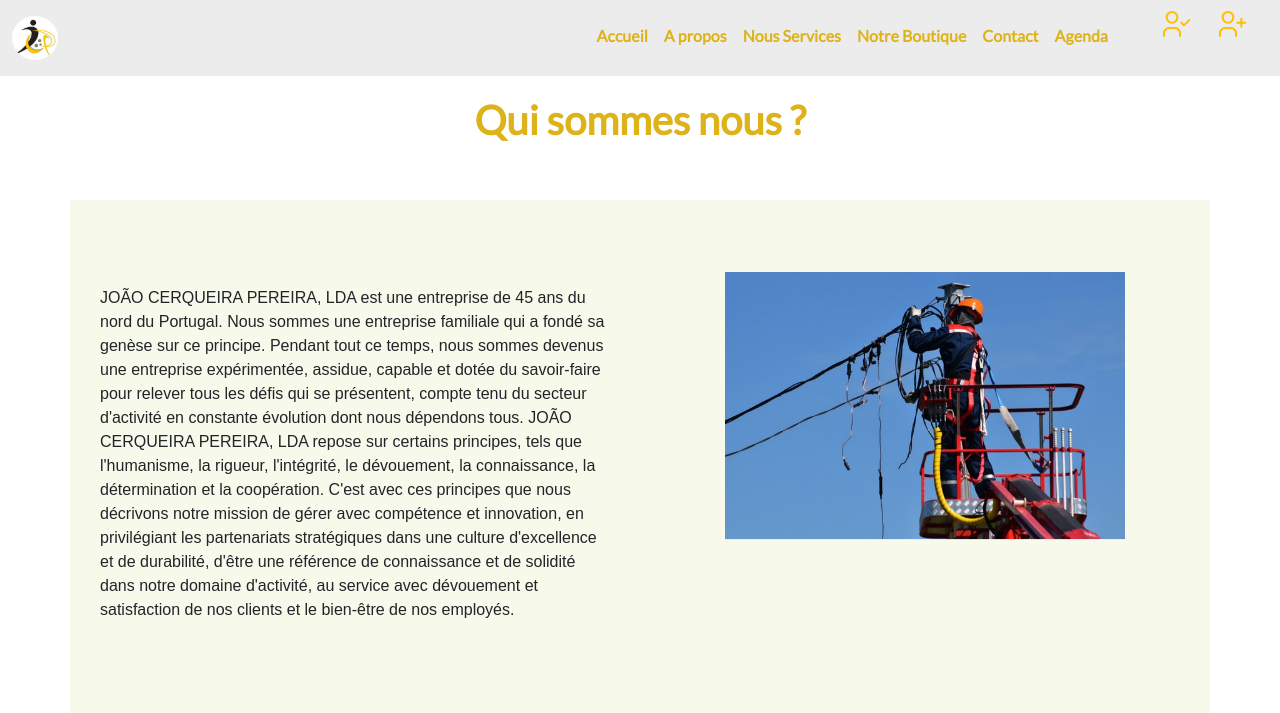
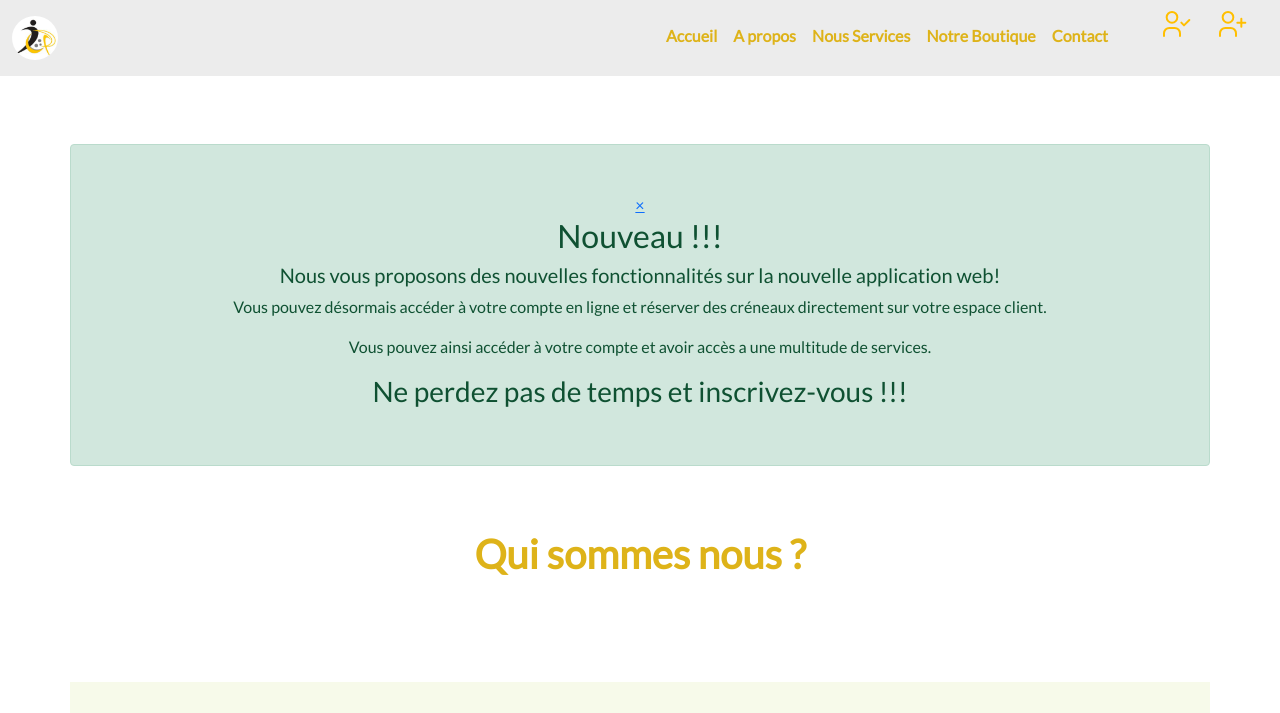
Before and after one commit to Nunofds/jcp_webapp, a Django app: page /QuiSommesNous/ in a window 1280 px wide. Shown: the top 713 px of the page. Run offline with Django 4.2, Linux system fonts and the light colour scheme; some libraries are stand-ins or nearby versions.

Commit message:
add alert message with some text for announce new app and fonctionalities

```diff
--- a/contact/templates/contact/contact.html
+++ b/contact/templates/contact/contact.html
@@ -7,6 +7,12 @@
 {% endblock %}
 
 {% block content %}
+<div class="pt-5 mt-5">
+    <div class="py-5 text-center">
+        {% include 'bases/alert_info.html' %}
+    </div>
+</div>
+
 <section class="contact text-center py-5">
     <div class="text-center pt-5 px-3 animate__animated animate__slideInLeft">
         <div class="before_contact_form py-5">
--- a/home/templates/home/about.html
+++ b/home/templates/home/about.html
@@ -8,7 +8,13 @@
 {% block content %}
 <!--about section-->
 <section class="about my-5">
-    <h1 class="text-center py-5 animate__animated  animate__slideInRight">Qui sommes nous ?</h1>
+    <div class="pt-5">
+        <div class="py-5 text-center ">
+             {% include 'bases/alert_info.html' %}
+            <h1 class="py-5 animate__animated  animate__slideInRight">Qui sommes nous ?</h1>
+        </div>
+    </div>
+
     <div class="container bgAbout py-2">
         <div class="row my-5">
             <div class="desc col-md-6 col-sm-12 animate__animated  animate__slideInLeft">
--- a/produit/templates/produit/boutique.html
+++ b/produit/templates/produit/boutique.html
@@ -3,7 +3,10 @@
 
 {% block content %}
 <div class="pt-5">
-    <h1 class="text-center my-5 animate__animated  animate__slideInRight">Notre Boutique</h1>
+    <div class="py-5 mt-5 text-center">
+        {% include 'bases/alert_info.html' %}
+        <h1 class="my-5 animate__animated  animate__slideInRight">Notre Boutique</h1>
+    </div>
 </div>
 
 <section class="boutique text-center py-5">
--- a/reservation/templates/reservation/reservations.html
+++ b/reservation/templates/reservation/reservations.html
@@ -36,8 +36,8 @@
                 aria-label="close">&times;</a>
                 {{ message|safe|escape }}
             </div>
+            {% elif message.tags == 'error' %}
             </div>
-            {% elif message.tags == 'error' %}
                 <div class="alert alert-success alert-dismissible d-flex justify-content-center" role="alert">
             <div>
                 <img src="{% static 'images/logo.png' %}" alt="logo entreprise"
--- a/services/templates/services/services.html
+++ b/services/templates/services/services.html
@@ -3,7 +3,10 @@
 
 {% block content %}
 <div class="pt-5">
-    <h1 class="text-center my-5 animate__animated  animate__slideInRight">Nos Services</h1>
+    <div class="pt-5 mt-5 text-center">
+        {% include 'bases/alert_info.html' %}
+        <h1 class="my-5 animate__animated  animate__slideInRight">Nos Services</h1>
+    </div>
 </div>
 
 <section id="services" class="py-5">
--- /dev/null
+++ b/templates/bases/alert_info.html
@@ -0,0 +1,11 @@
+<div class="container alert alert-success py-5">
+    <div role="alert">
+        <a href="{% url 'services:services' %}" class="close" data-dismiss="alert" aria-label="close">&times;</a>
+        <h2>Nouveau !!!</h2>
+        <h5>Nous vous proposons des nouvelles fonctionnalités sur la nouvelle application web!</h5>
+        <p>Vous pouvez désormais accéder à votre compte en ligne et réserver des créneaux
+            directement sur votre espace client.</p>
+        <p>Vous pouvez ainsi accéder à votre compte et avoir accès a une multitude de services.</p>
+        <h3>Ne perdez pas de temps et inscrivez-vous !!!</h3>
+    </div>
+</div>
--- a/templates/bases/navbar.html
+++ b/templates/bases/navbar.html
@@ -23,11 +23,6 @@
                 <li class="nav-item">
                     <a class="nav-link" href="{% url 'contact:contact' %}">Contact</a>
                 </li>
-                {% if not request.user.is_authenticated %}
-                <li class="nav-item">
-                    <a class="nav-link" href="{% url 'reservation:user_reservation' %}">Agenda</a>
-                </li>
-                {% endif %}
                 {% if request.user.is_authenticated %}
                 <li class="nav-item dropdown me-5 mx-3">
                     <a class="nav-link dropdown-toggle" href="#" id="navbarDarkDropdownMenuLink" role="button" data-bs-toggle="dropdown" aria-expanded="false">
```
